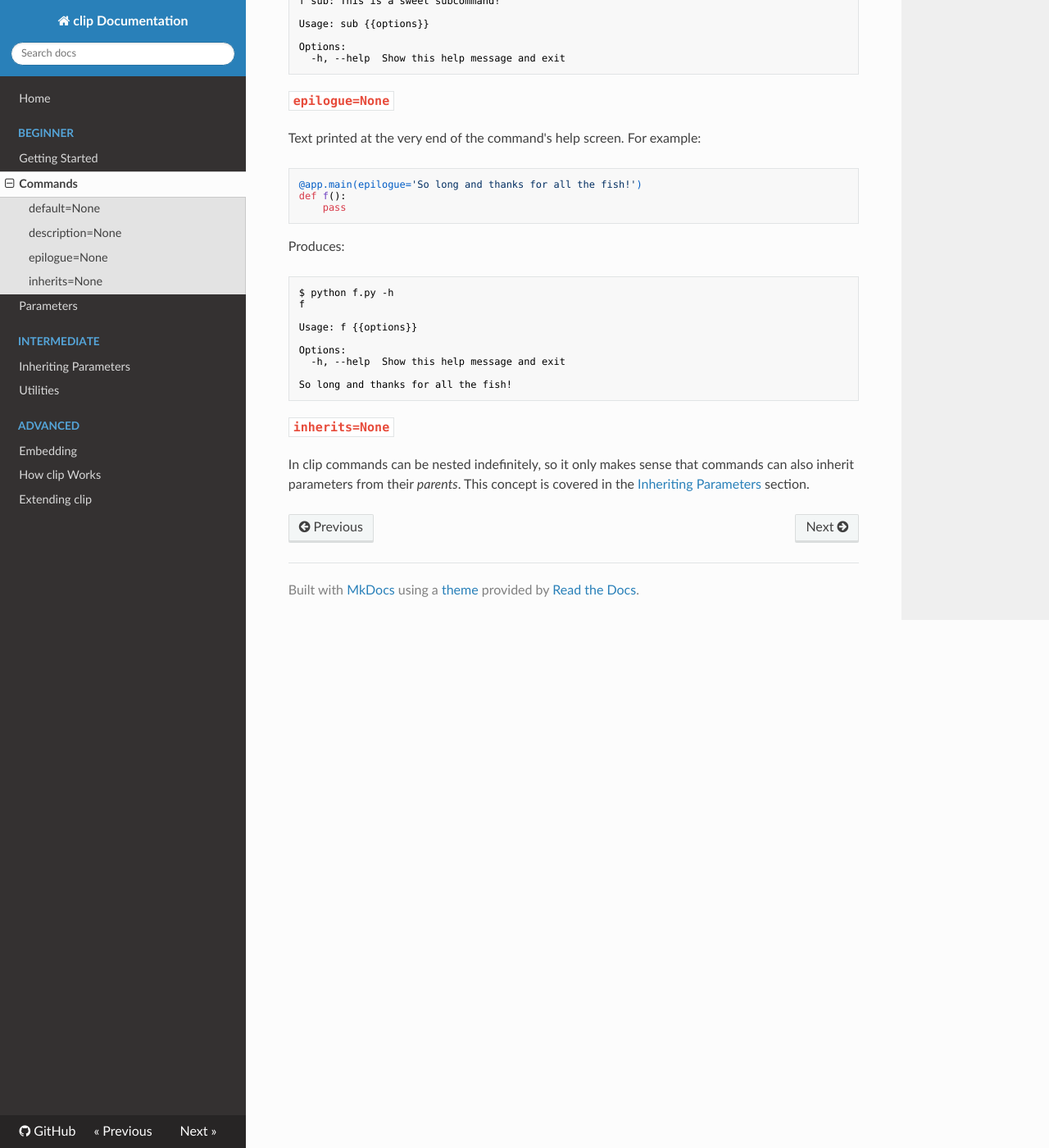
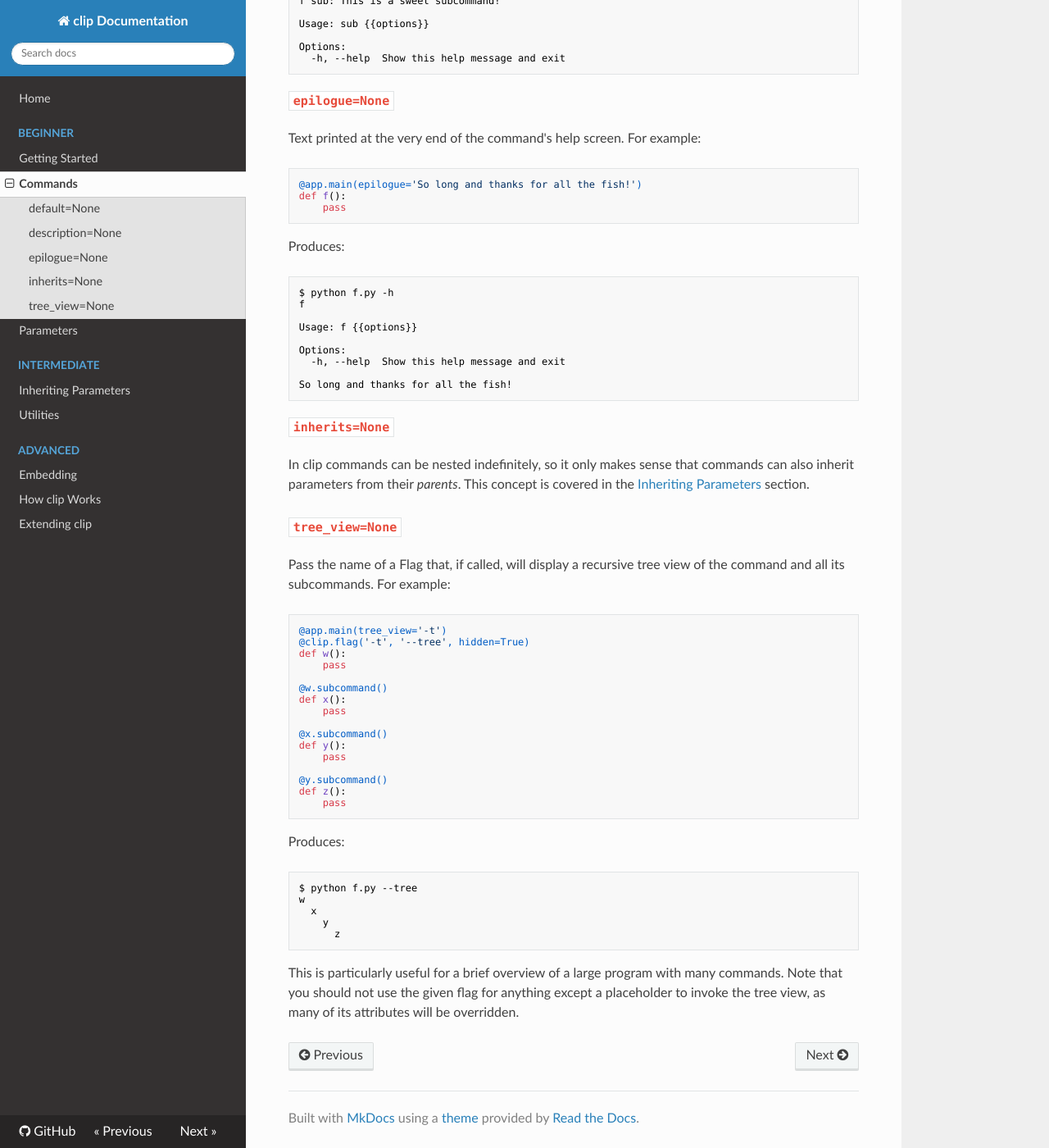
Before and after one commit to willyg302/clip.py, an MkDocs documentation site: the page built from docs/commands.md, in a window 1280 px wide and 1400 px high, scrolled down 1645 px. Shown: the whole window at 82% size. Built offline with MkDocs 1.6.1, drawn with Linux system fonts in a browser that asks for light colours; nearby versions of some CDN libraries; old or Windows-style settings are respelled for this version of MkDocs.

Commit message:
:arrow_up: 0.2.1: Support command tree view, closes #8

````diff
--- a/docs/commands.md
+++ b/docs/commands.md
@@ -113,3 +113,38 @@ So long and thanks for all the fish!
 ### `inherits=None`
 
 In clip commands can be nested indefinitely, so it only makes sense that commands can also inherit parameters from their *parents*. This concept is covered in the [Inheriting Parameters](inheriting-parameters.md) section.
+
+### `tree_view=None`
+
+Pass the name of a Flag that, if called, will display a recursive tree view of the command and all its subcommands. For example:
+
+```python
+@app.main(tree_view='-t')
+@clip.flag('-t', '--tree', hidden=True)
+def w():
+    pass
+
+@w.subcommand()
+def x():
+    pass
+
+@x.subcommand()
+def y():
+    pass
+
+@y.subcommand()
+def z():
+    pass
+```
+
+Produces:
+
+```diff
+$ python f.py --tree
+w
+  x
+    y
+      z
+```
+
+This is particularly useful for a brief overview of a large program with many commands. Note that you should not use the given flag for anything except a placeholder to invoke the tree view, as many of its attributes will be overridden.
--- a/setup.py
+++ b/setup.py
@@ -7,10 +7,11 @@ setup(
 	name='clip.py',
 	author='William Gaul',
 	author_email='willyg302@gmail.com',
-	version='0.2.0',
+	version='0.2.1',
 	url='https://github.com/willyg302/clip.py',
 	license='MIT',
 	py_modules=['clip'],
+	include_package_data=True,
 	description='Embeddable, composable command line interface parsing',
 	test_suite='tests',
 	classifiers=[
````
Also changed, not shown: clip.py (+31 -8 lines), 2 other files.
